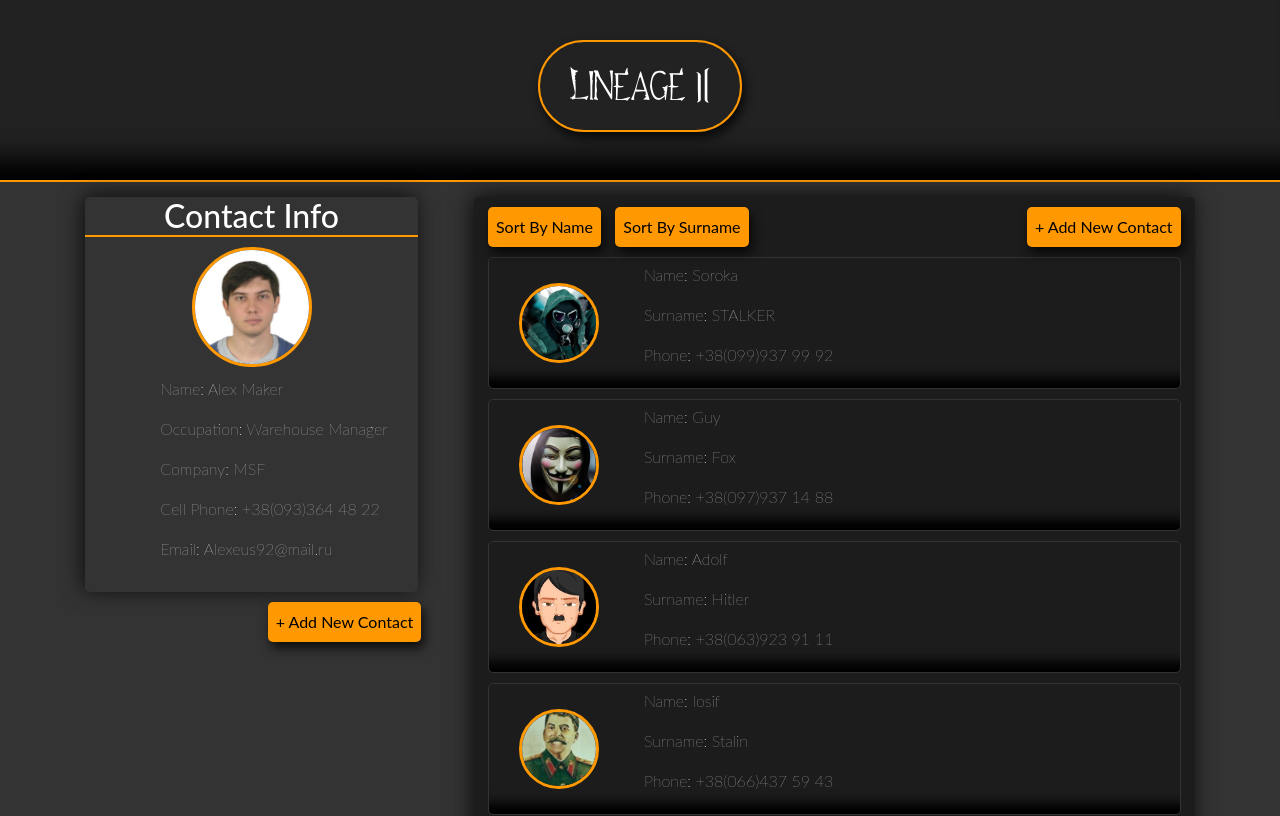
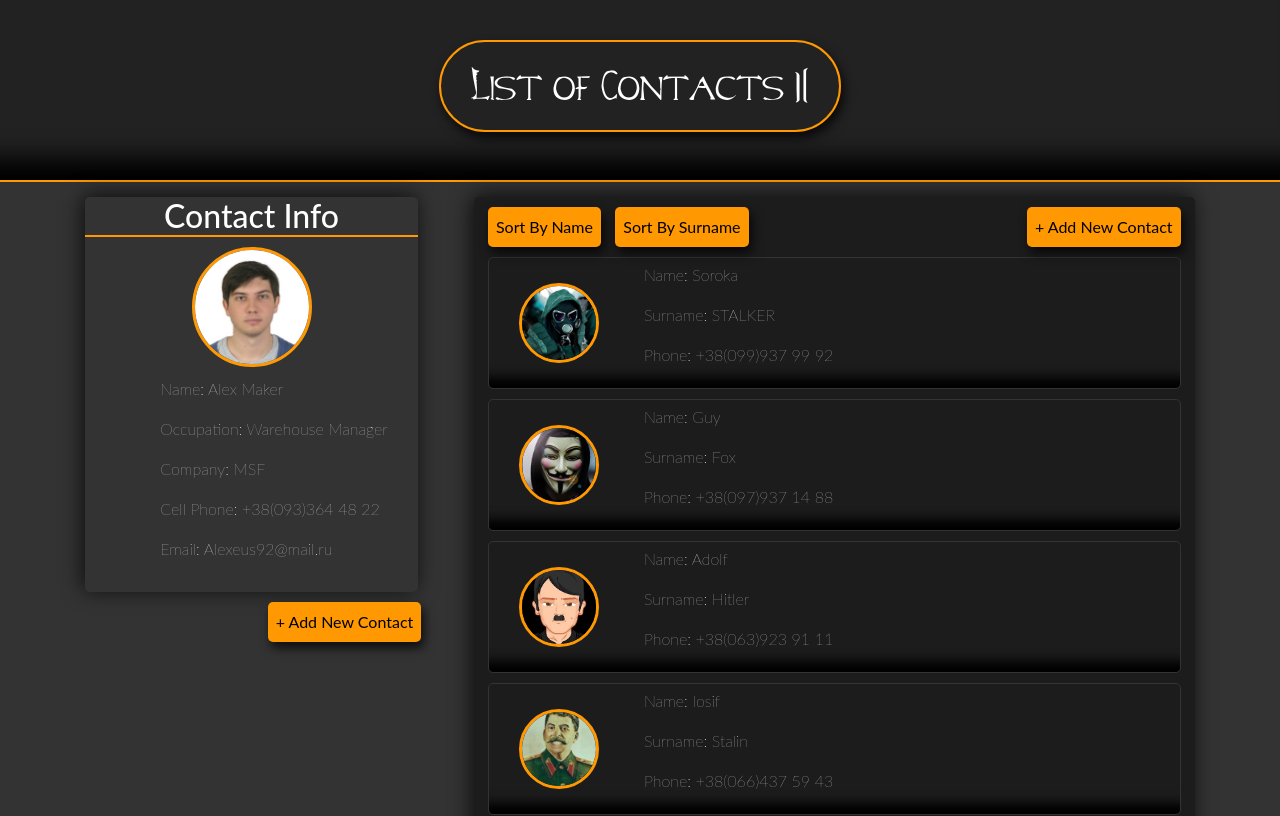
Before and after one commit to AlexxMaker/List_Of_Contacts, a React (Create React App) app: page / in a window 1280 px wide. Shown: the top 816 px of the page. Built offline with nearby package versions, Linux system fonts and the light colour scheme; a web font is replaced by a local one.

Commit message:
Vulnerabilities fixed?

```diff
--- a/package.json
+++ b/package.json
@@ -4,6 +4,7 @@
   "private": true,
   "dependencies": {
     "react": "^16.4.1",
+    "react-create-app": "^2.0.6",
     "react-dom": "^16.4.1",
     "react-scripts": "1.1.4"
   },
--- a/src/AppHeader/AppHeader.js
+++ b/src/AppHeader/AppHeader.js
@@ -4,7 +4,7 @@ import './AppHeader.css';
 const appHeader = (props) => {
     return (
         <div className="app_header">
-            <h1>LINEAGE &#64;</h1>
+            <h1>List of Contacts &#64;</h1>
         </div>
     );
 }
```
Also changed, not shown: 1 other file (tests, documents, lock files or other folders).
